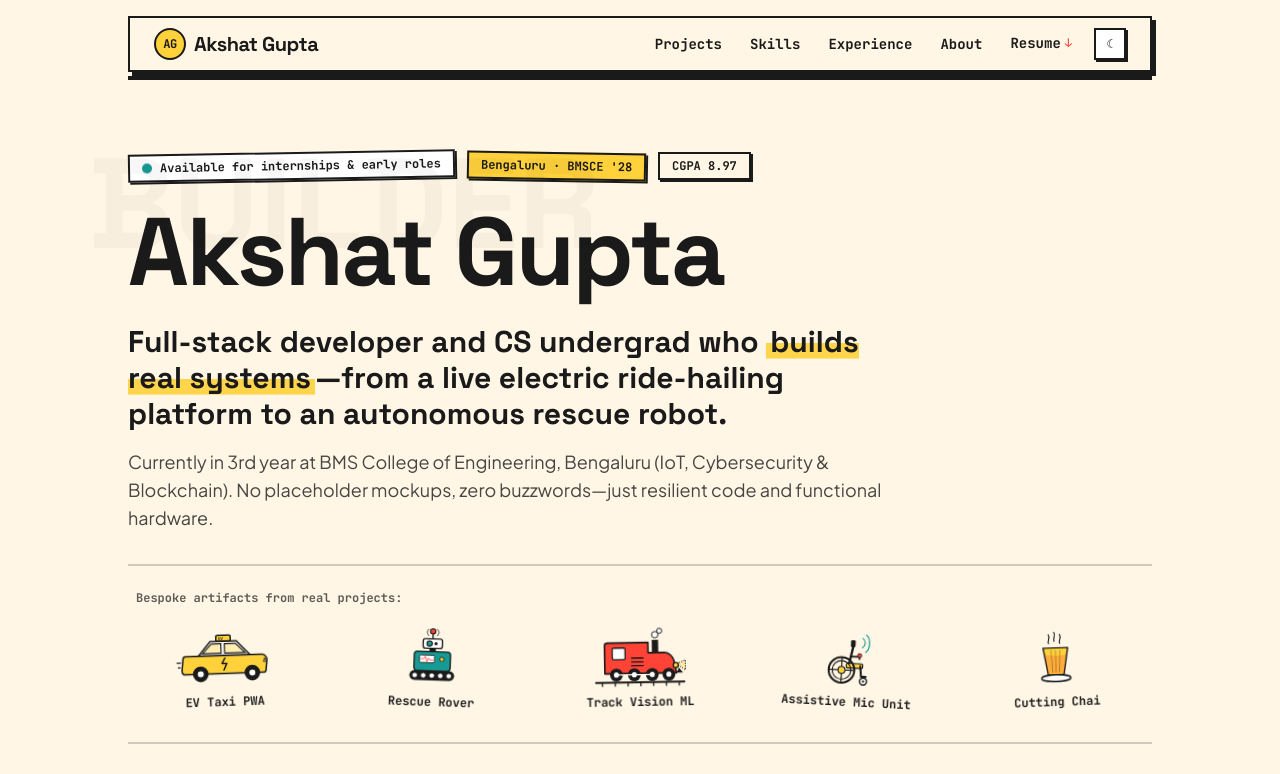
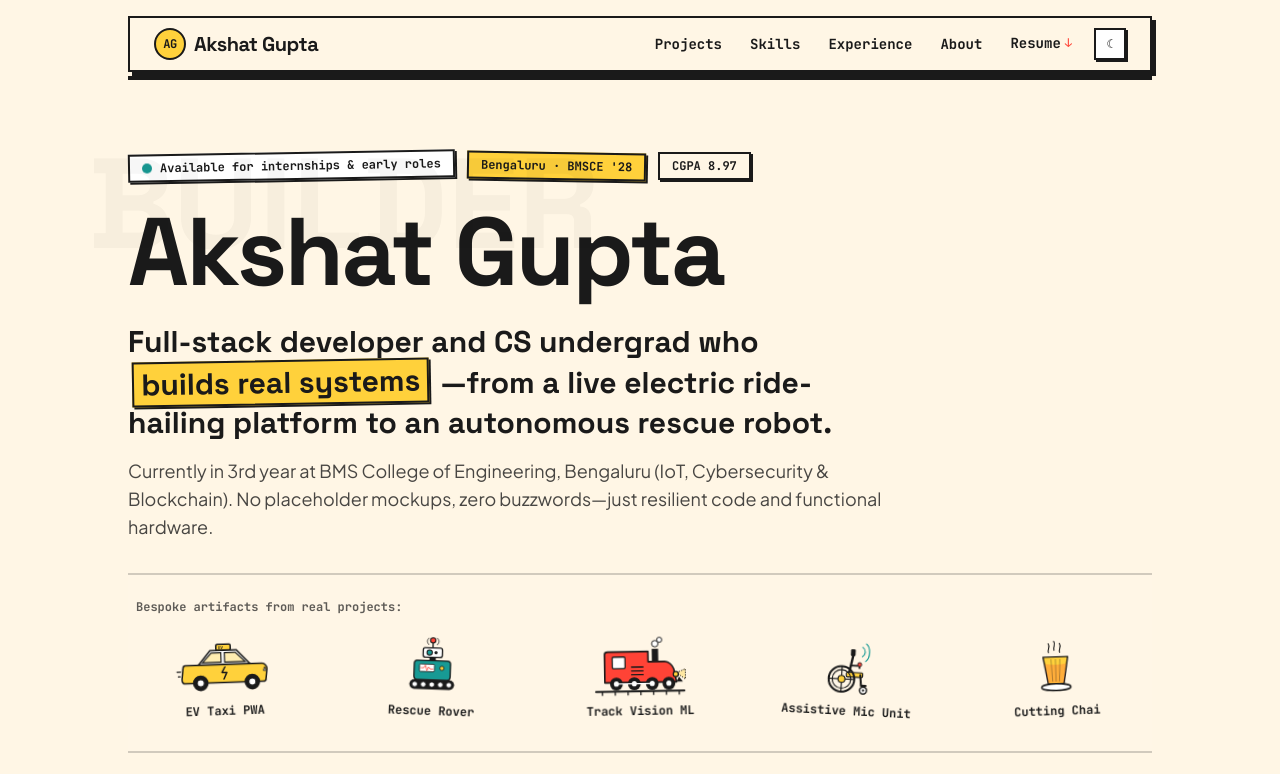
Before and after one commit to akshat0709/portfolio, a Next.js app: page / in a window 1280 px wide. Shown: the top 774 px of the page. Built offline with nearby package versions, Linux system fonts and the light colour scheme.

Commit message:
Fix contrast and legibility of 'builds real systems' in dark and light modes

```diff
--- a/app/globals.css
+++ b/app/globals.css
@@ -57,26 +57,48 @@ html.dark ::-webkit-scrollbar-thumb {
   border: 2px solid #121212;
 }
 
-/* Highlighter mark effect */
+/* Solid Indie Zine Highlighter Mark Effect - 100% Contrast & Legibility */
 .highlight-yellow {
-  background-image: linear-gradient(120deg, rgba(255, 209, 59, 0.9) 0%, rgba(255, 209, 59, 0.9) 100%);
-  background-repeat: no-repeat;
-  background-size: 100% 40%;
-  background-position: 0 88%;
+  background-color: #FFD13B;
+  color: #1A1A1A !important;
+  padding: 0.1rem 0.45rem;
+  font-weight: 800;
+  display: inline-block;
+  border: 2px solid #1A1A1A;
+  box-shadow: 2px 2px 0px #1A1A1A;
+  transform: rotate(-1deg);
+  line-height: 1.25;
+}
+
+html.dark .highlight-yellow {
+  background-color: #FFD13B;
+  color: #1A1A1A !important;
+  border: 2px solid #1A1A1A;
+  box-shadow: 2px 2px 0px #FFF6E5;
 }
 
 .highlight-red {
-  background-image: linear-gradient(120deg, rgba(255, 67, 54, 0.3) 0%, rgba(255, 67, 54, 0.3) 100%);
-  background-repeat: no-repeat;
-  background-size: 100% 40%;
-  background-position: 0 88%;
+  background-color: #FF4336;
+  color: #FFFFFF !important;
+  padding: 0.1rem 0.45rem;
+  font-weight: 800;
+  display: inline-block;
+  border: 2px solid #1A1A1A;
+  box-shadow: 2px 2px 0px #1A1A1A;
+  transform: rotate(1deg);
+  line-height: 1.25;
 }
 
 .highlight-teal {
-  background-image: linear-gradient(120deg, rgba(23, 154, 148, 0.3) 0%, rgba(23, 154, 148, 0.3) 100%);
-  background-repeat: no-repeat;
-  background-size: 100% 40%;
-  background-position: 0 88%;
+  background-color: #179A94;
+  color: #FFFFFF !important;
+  padding: 0.1rem 0.45rem;
+  font-weight: 800;
+  display: inline-block;
+  border: 2px solid #1A1A1A;
+  box-shadow: 2px 2px 0px #1A1A1A;
+  transform: rotate(-1deg);
+  line-height: 1.25;
 }
 
 /* Reduced motion accessibility */
--- a/app/page.tsx
+++ b/app/page.tsx
@@ -116,7 +116,9 @@ export default function HomePage() {
             >
               <p className="font-display font-bold text-2xl sm:text-3xl text-ink dark:text-cream leading-tight mb-4">
                 Full-stack developer and CS undergrad who{" "}
-                <span className="highlight-yellow px-1 text-ink">builds real systems</span>
+                <span className="highlight-yellow mx-1">
+                  builds real systems
+                </span>{" "}
                 —from a live electric ride-hailing platform to an autonomous rescue robot.
               </p>
 
```
